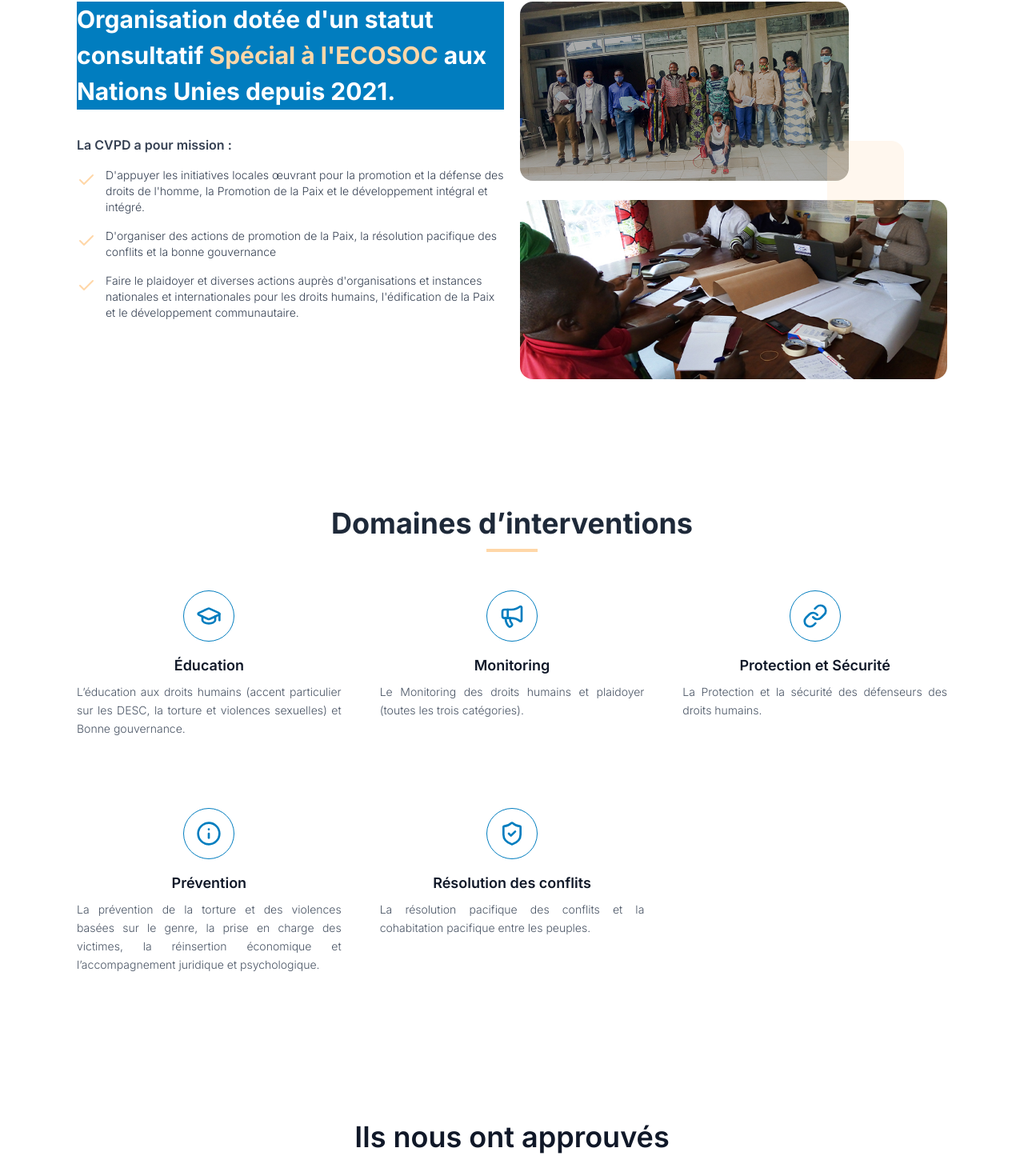
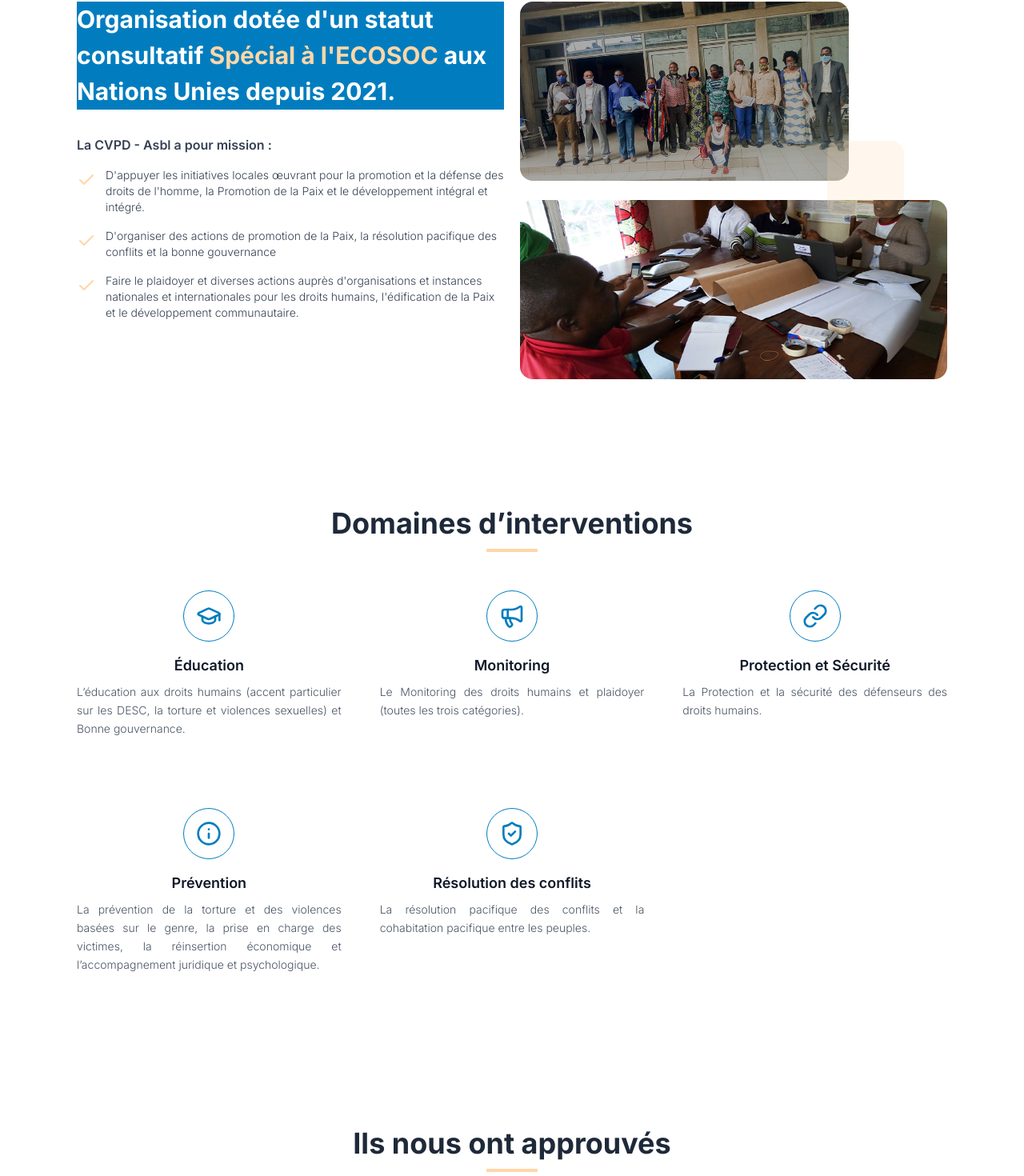
Before and after one commit to Rooy77/cvpd-asbl, a Next.js app: page /service in a window 1280 px wide. Shown: the part 382-1852 px from the top of the page at 80% size. Built offline with nearby package versions, Linux system fonts and the light colour scheme.

Commit message:
correction agir avec nous

```diff
--- a/src/components/MissionVal.tsx
+++ b/src/components/MissionVal.tsx
@@ -18,7 +18,7 @@
           </div>
 
           <p className="text-gray-700 font-semibold mb-4">
-            La CVPD a pour mission :
+            La CVPD - Asbl a pour mission :
           </p>
 
           {/* Liste des Missions */}
--- a/src/components/partenner.tsx
+++ b/src/components/partenner.tsx
@@ -64,10 +64,10 @@
   return (
     <section className="bg-white py-20 px-4 text-center">
       <div className="max-w-6xl mx-auto">
-        <h2 className="text-3xl md:text-4xl font-semibold text-gray-900 mb-16">
+        <h2 className="text-3xl md:text-4xl font-bold text-gray-800 mt-2">
           Ils nous ont approuvés
         </h2>
-
+        <div className="w-16 h-1 bg-orange-200 mt-3 mb-6 justify-center mx-auto"></div>
         {/* Logos partenaires */}
         <div className="grid grid-cols-2 sm:grid-cols-3 md:grid-cols-4 lg:grid-cols-5 gap-10 justify-items-center mb-20">
           {partenaires.map((p, index) => (
```
